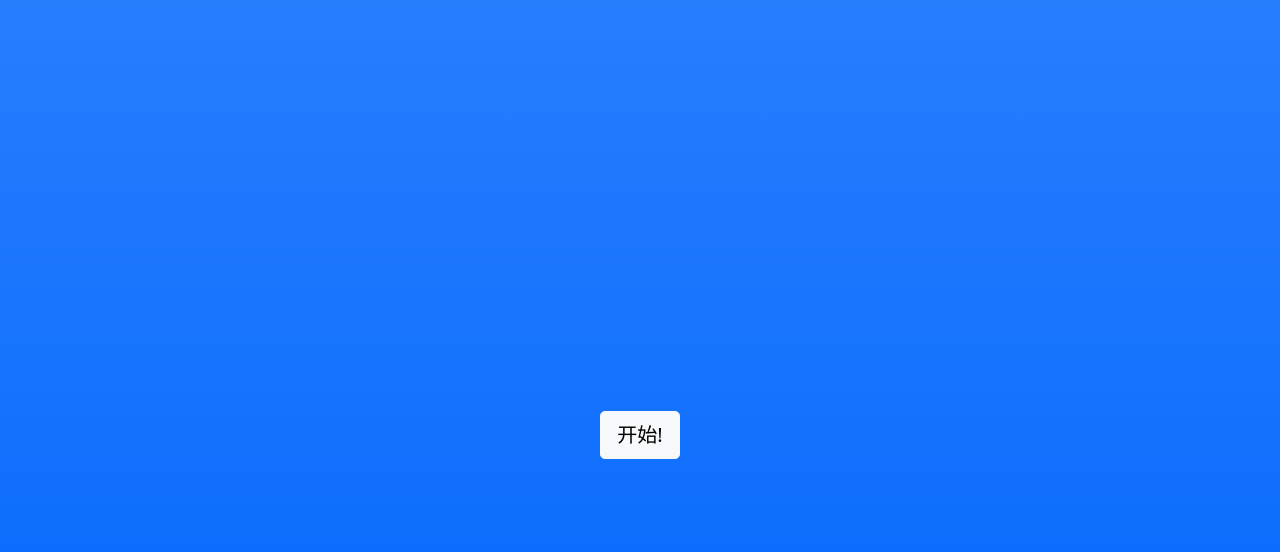
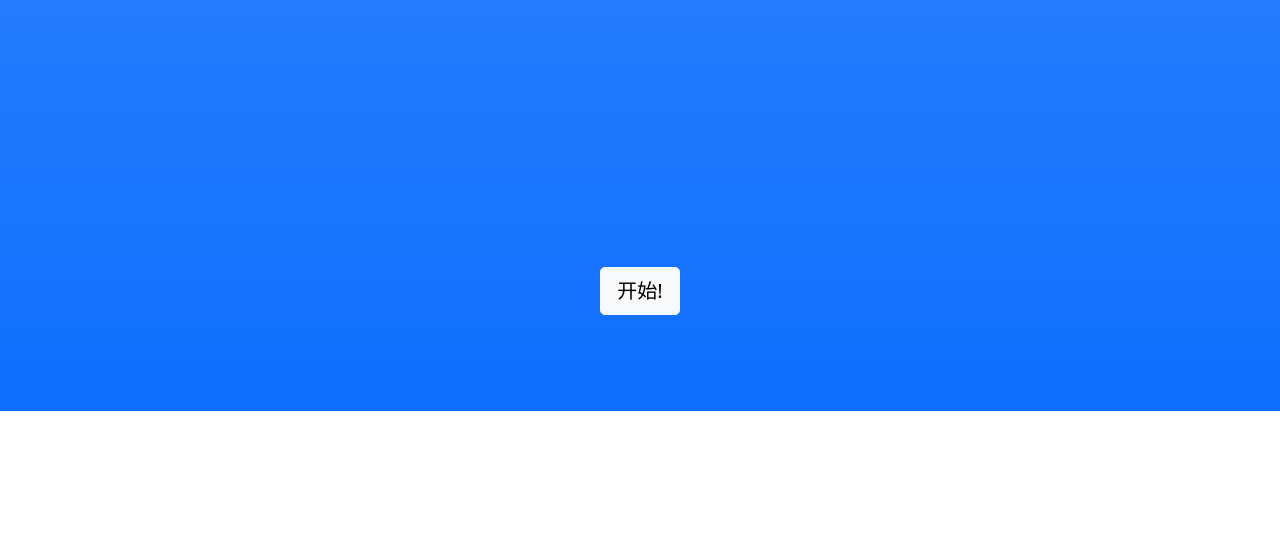
Before and after one commit to lijl310/lijl, a plain HTML site: page index.html in a window 1280 px wide. Shown: the part 205-757 px from the top of the page. Drawn offline with nearby package versions, Linux system fonts and the light colour scheme.

Commit message:
Update index.html

```diff
--- a/index.html
+++ b/index.html
@@ -28,7 +28,7 @@
         <!-- Header-->
         <header class="bg-primary bg-gradient text-white">
             <div class="container px-4 text-center">
-                <h1 class="fw-bolder">Welcome to lijl</h1><br><br><br><br><br><br><br><br><br><br><br><br><br><br><br><br><br>
+                <h1 class="fw-bolder">Welcome to lijl</h1><br><br><br><br><br><br><br><br><br><br><br>
 
                 <a class="btn btn-lg btn-light" href="#about">开始!</a>
             </div>
```
